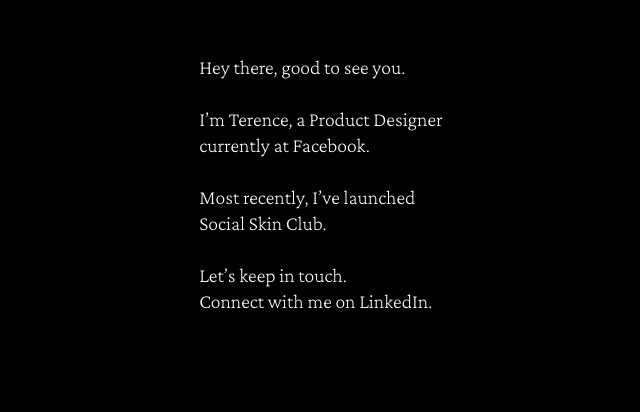
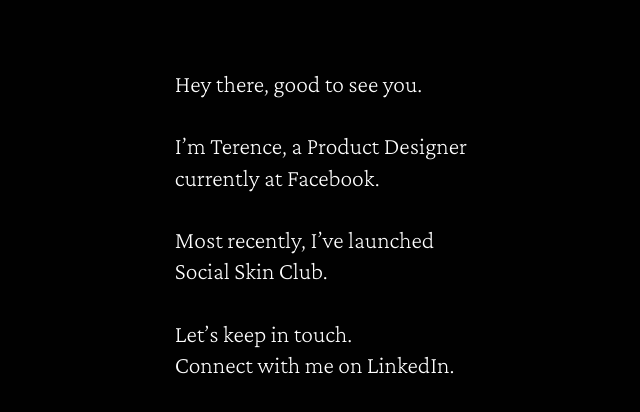
Before and after one commit to terekim/terekim.github.io, a plain HTML site: page index.html in a window 1280 px wide. Shown: the part 184-596 px from the top of the page, without its empty margins (319-959 px from the left). Drawn offline with nearby package versions, Linux system fonts and the light colour scheme.

Commit message:
i hate html sometimes

```diff
--- a/index.html
+++ b/index.html
@@ -11,7 +11,7 @@
 
 <body>
   <div class="container__greeting">
-    <p class="paragraph__greeting">
+    <p>
       Hey there, good to see you.<br><br>
       I’m Terence, a Product Designer<br>
       currently at
--- a/styles.css
+++ b/styles.css
@@ -3,6 +3,8 @@ body {
   color: #fefefe;
   font-family: 'Crimson Pro', 'serif';
   font-weight: lighter;
+  height: 100%;
+  overflow: hidden;
   -webkit-font-smoothing: antialiased;
   -moz-osx-font-smoothing: grayscale;
 }
@@ -13,15 +15,17 @@ a {
 }
 
 p {
-  font-size: 20px;
+  font-size: 24px;
   line-height: 1.3;
 }
 
 .container__greeting {
   align-items: center;
   display: flex;
-  height: 90vh;
+  flex-direction: column;
+  height: 100vh;
   justify-content: center;
-  padding-left: 10vw;
-  padding-right: 10vw;
+  overflow: hidden;
+  padding-left: 2vw;
+  padding-right: 2vw;
 }
```
